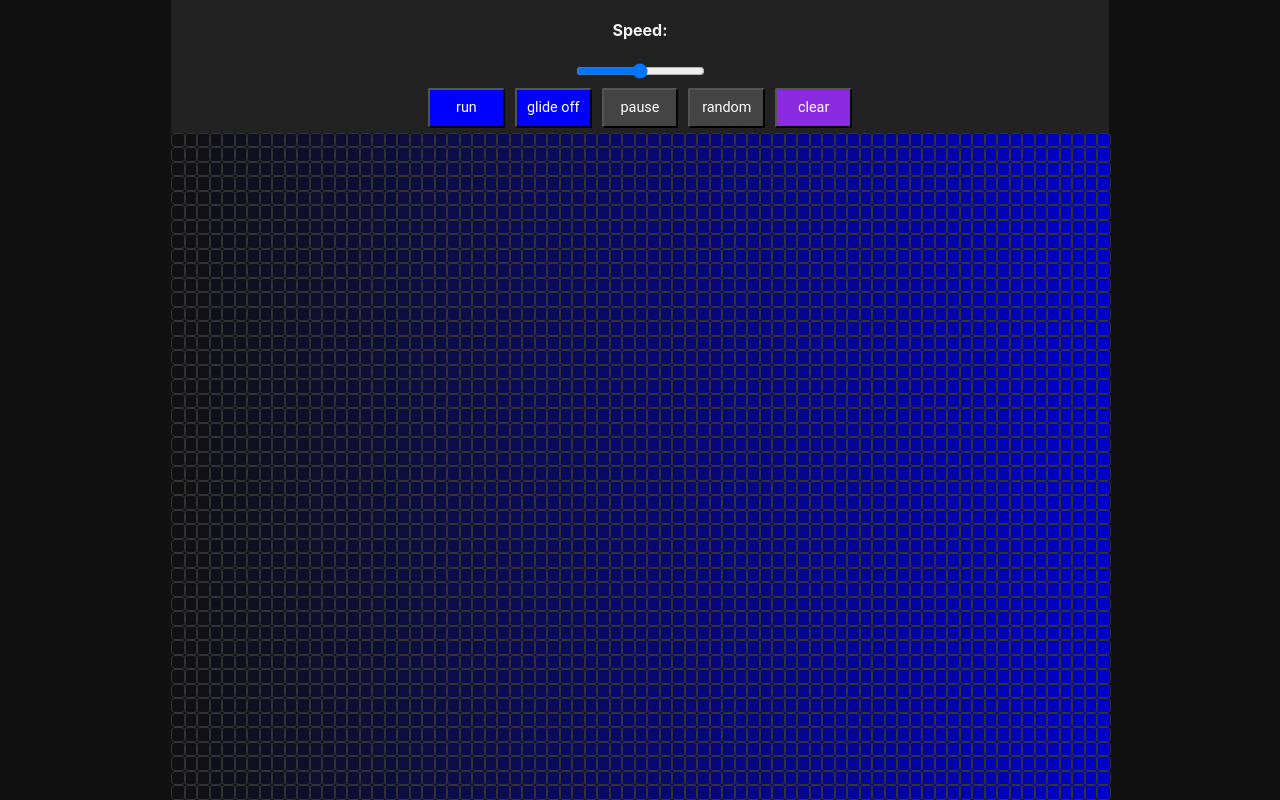
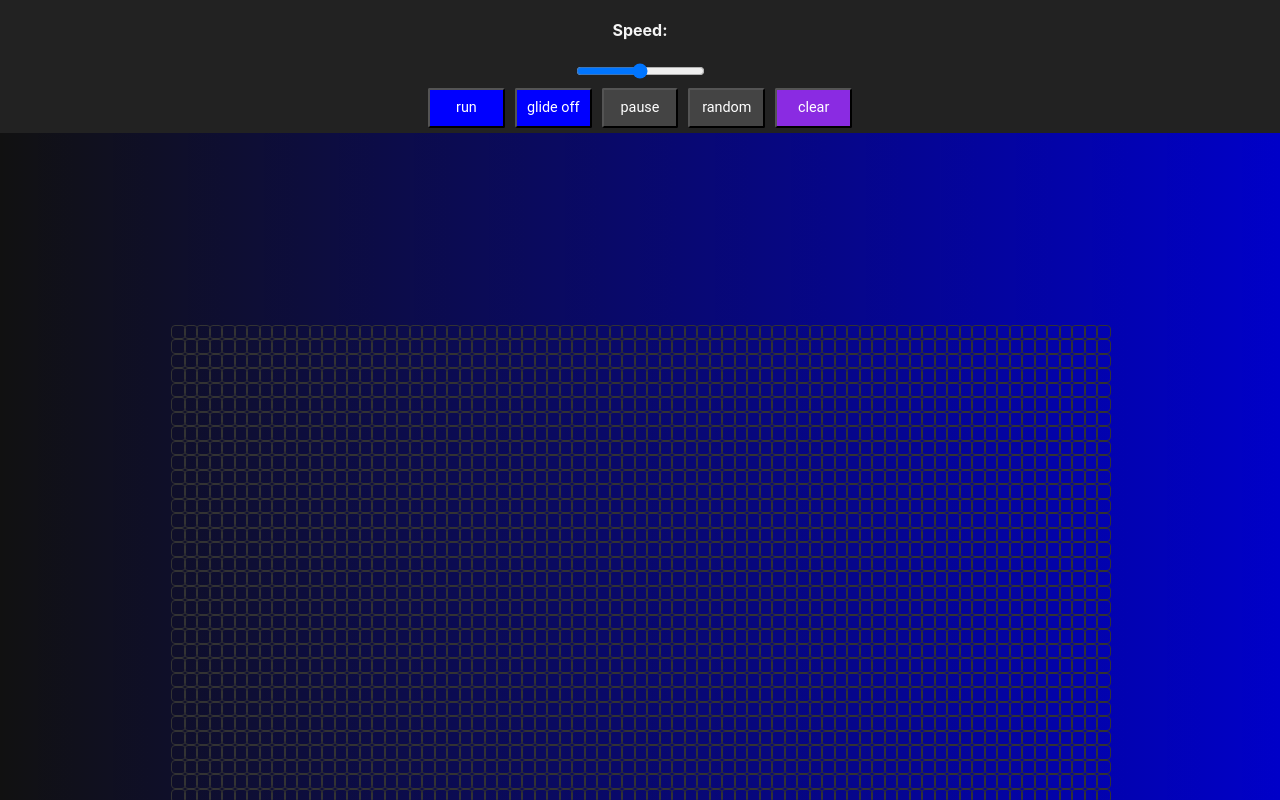
Before and after one commit to nottolivc/conways-game, a React (Create React App) app: page / in a window 1280 px wide. Shown: the part 1000-1800 px from the top of the page. Built offline with nearby package versions, Linux system fonts and the light colour scheme.

Commit message:
resize css for browser comp

```diff
--- a/src/App.css
+++ b/src/App.css
@@ -1,7 +1,9 @@
 body {
   text-align: center;
   margin: 0 auto;
-  display: flex;
+  position: relative;
+  width: 100%;
+  /* display: flex; */
   justify-content: center;
   /* background: white; */
   /* background-image: url("https://www.vanseodesign.com/blog/wp-content/uploads/2011/10/background-3.jpg"); */
@@ -49,9 +51,13 @@ header {
   background: whitesmoke;
 }
 
-.grid {
-  margin: 0 auto;
-  /* width: 75%; */
+div.grid {
+  position: relative;
+  align-items: center;
+  width: 70%;
+  justify-content: center;
+  text-align: center;
+  padding: 15%;
   background-image: linear-gradient(
     to right,
     rgba(45, 0, 0, 0),
@@ -163,24 +169,24 @@ footer a {
   color: #444;
 }
 
-/* @media (max-width: 768px) {
+@media (max-width: 768px) {
   header {
     display: flex;
     flex-flow: column wrap;
   }
 
   h1 {
-    font-size: 1.1rem;
+    font-size: 1.45rem;
     text-align: center;
   }
 
   h2 {
-    font-size: 0.7rem;
+    font-size: 0.9rem;
     text-align: center;
   }
   h3,
   h4 {
-    font-size: 0.7rem;
+    font-size: 0.9rem;
     text-align: center;
   }
-} */
+}
```
